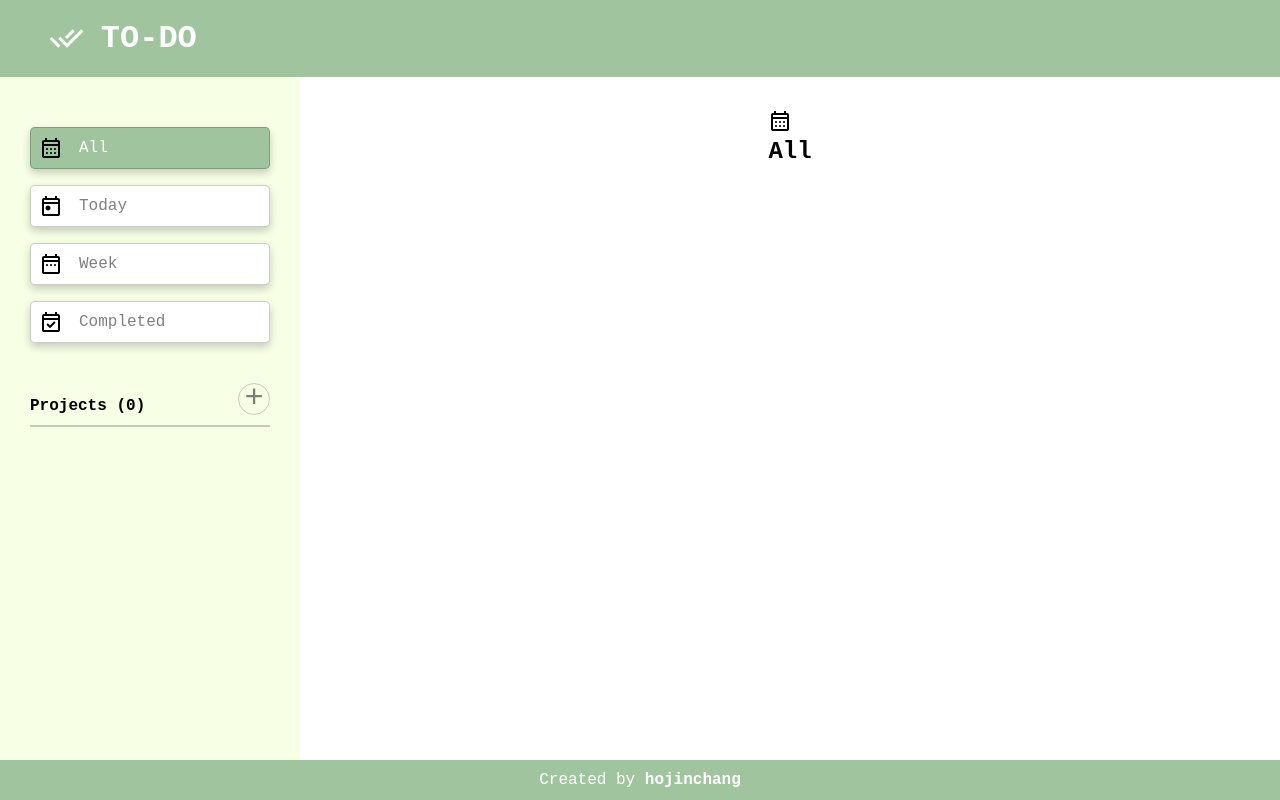
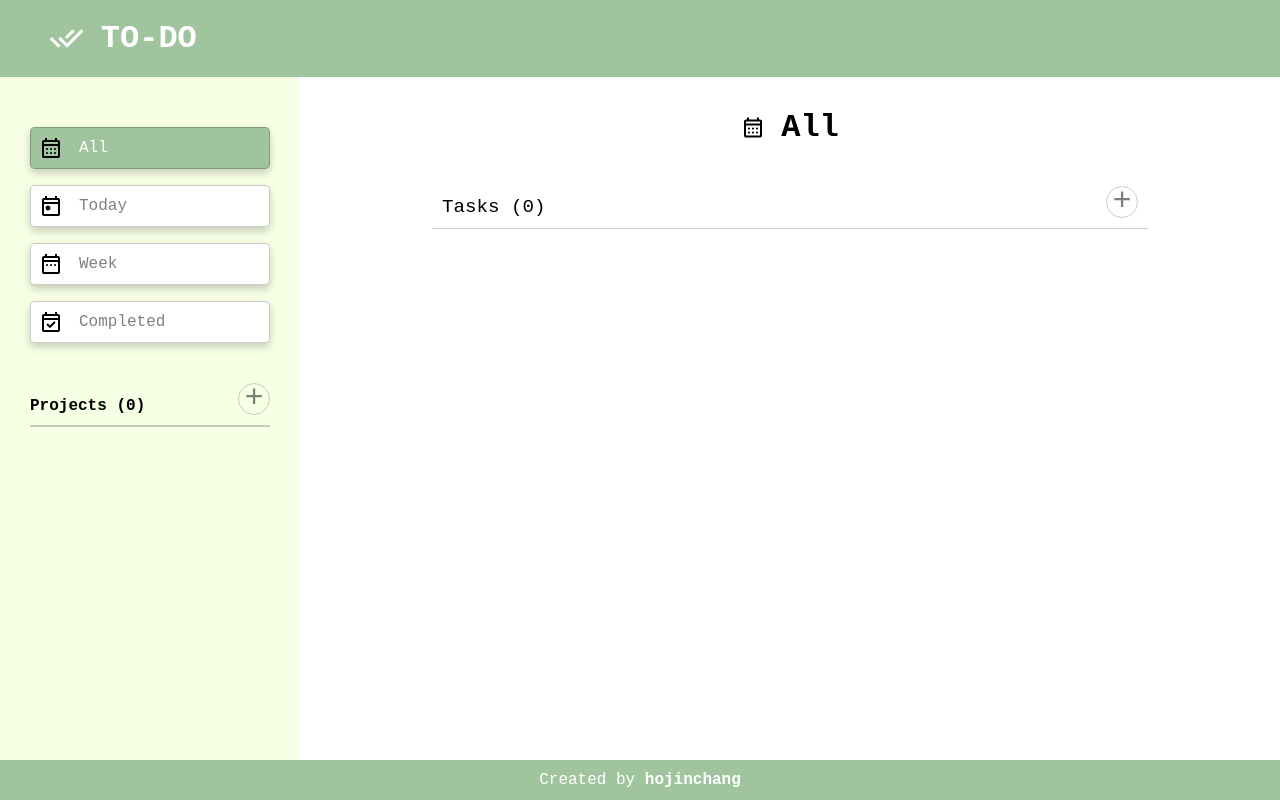
Before and after one commit to hojinchang/todo-list, a website built with webpack: page src/index.html in a window 1280 px wide. Both pictures are taken after a click on the element "All". Built offline with nearby package versions, Linux system fonts and the light colour scheme; a web font is replaced by a local one.

Commit message:
Add task content headers

```diff
--- a/src/createDom.js
+++ b/src/createDom.js
@@ -42,14 +42,39 @@ const dom = (() => {
     // Create main
     const createMain = (projectName) => {
         const headerContainer = document.createElement("div");
+        headerContainer.classList.add("tasks-header-container");
         const headerIcon = document.querySelector(`img[data-sidebar-icon="${projectName}"]`).cloneNode(true);
-        const headerText = document.createElement("h2");
+        const headerText = document.createElement("h1");
         headerText.textContent = projectName;
-
         headerContainer.appendChild(headerIcon);
         headerContainer.appendChild(headerText);
 
-        return headerContainer;
+        const tasksContainer = document.createElement("div");
+        tasksContainer.classList.add("tasks-container");
+        const tasksHeader = document.createElement("div");
+        tasksHeader .classList.add("tasks-header");
+        const tasksCount = document.createElement("span");
+        tasksCount.classList.add("tasks-count");
+        tasksCount.textContent = "0";
+        const tasksText = document.createElement("p");
+        tasksText.textContent = "Tasks (";
+        tasksText.appendChild(tasksCount);
+        tasksText.textContent += ")";
+
+        const createTaskBtn = document.createElement("button");
+        createTaskBtn.classList.add("create-button");
+        createTaskBtn.classList.add("create-task-button");
+        createTaskBtn.classList.add("button-hover");
+        createTaskBtn.dataset.tooltip = "Create New Task";
+        createTaskBtn.textContent = "+";
+
+        tasksHeader.appendChild(tasksText);
+        tasksHeader.appendChild(createTaskBtn);
+
+        tasksContainer.appendChild(headerContainer);
+        tasksContainer.appendChild(tasksHeader);
+
+        return {headerContainer, tasksContainer};
     }
 
     return {createSidebarProject, createMain};
--- a/src/displayController.js
+++ b/src/displayController.js
@@ -17,7 +17,11 @@ const displayController = (() => {
     const _openProject = (e) => {
         const project = e.target.closest(".button");
         const projectName = project.dataset.sidebarFilter;
-        mainContent.appendChild(dom.createMain(projectName));
+
+        const { headerContainer, tasksContainer } = dom.createMain(projectName);
+
+        mainContent.appendChild(headerContainer);
+        mainContent.appendChild(tasksContainer);
     }
 
     const _clearProject = () => mainContent.textContent = "";
@@ -66,8 +70,7 @@ const displayController = (() => {
 
             const formData = new FormData(newProjectForm);
             const projectTitle = formData.get("title");
-            // Create project DOM element
-            const project =  dom.createSidebarProject(projectTitle);
+            const project =  dom.createSidebarProject(projectTitle);   // Create project DOM element
 
             project.addEventListener("click", (e) => {
                 _highlightActiveBtn(e);
--- a/src/index.html
+++ b/src/index.html
@@ -38,7 +38,7 @@
                 <div class="sidebar-projects">
                     <div class="sidebar-projects-header">
                         <h4>Projects (<span class="projects-count">0</span>)</h4>
-                        <button class="create-project-button  button-hover" data-tooltip="Create New Project">+</button>
+                        <button class="create-button create-project-button button-hover" data-tooltip="Create New Project">+</button>
                     </div>
 
                     <!-- Project Elements are dynamically added through JavaScript -->
--- a/src/style.css
+++ b/src/style.css
@@ -11,11 +11,12 @@
     --green-3: #E1ECC8;
     --green-4: #F7FFE5;
     --faded-text: rgba(0, 0, 0, 0.5);
-    --faded-border: rgba(0, 0, 0, 0.2);
+    --faded-border: 1px solid rgba(0, 0, 0, 0.2);
     --box-shadow: 0px 4px 8px rgba(0, 0, 0, 0.2);
     --border-radius: 0.3rem;
     --modal-form-padding: 20px;
     --sidebar-width: 300px;
+    --icon-text-gap: 1rem;
 }
 
 /* Body */
@@ -67,11 +68,11 @@ header > img {
     display: flex;
     align-items: center;
     background: white;
-    gap: 1rem;
+    gap: var(--icon-text-gap);
     font-size: 1rem;
     color: var(--faded-text);
     padding: 0.5rem;
-    border: 1px solid var(--faded-border);
+    border: var(--faded-border);
     border-radius: var(--border-radius);
     box-shadow: var(--box-shadow);
 }
@@ -98,14 +99,14 @@ header > img {
     color: white;
 }
 
-.create-project-button {
+.create-button {
     cursor: pointer;
     display: flex;
     justify-content: center;
     align-items: center;
     background: none;
     border-radius: 50%;
-    border: 1px solid var(--faded-border);
+    border: var(--faded-border);
     color: var(--faded-text);
     font-size: 2rem;
     width: 2rem;
@@ -114,7 +115,7 @@ header > img {
     position: relative;
 }
 
-.create-project-button[data-tooltip]:hover::before {
+.create-button[data-tooltip]:hover::before {
     content: attr(data-tooltip);
     position: absolute;
     background-color: rgba(0, 0, 0, 0.4);
@@ -128,7 +129,7 @@ header > img {
     opacity: 0;
 }
 
-.create-project-button[data-tooltip]:hover::before {
+.create-button[data-tooltip]:hover::before {
     opacity: 1;
 }
 
@@ -137,7 +138,7 @@ header > img {
     flex-direction: column;
     gap: 1rem;
     margin-top: 30px;
-    border-bottom: 1px solid var(--faded-border);
+    border-bottom: var(--faded-border);
 }
 
 .sidebar-projects-header {
@@ -145,7 +146,7 @@ header > img {
     justify-content: space-between;
     align-items: flex-end;
     padding: 10px 0;
-    border-bottom: 1px solid var(--faded-border);
+    border-bottom: var(--faded-border);
 }
 
 .edit-project {
@@ -240,8 +241,28 @@ header > img {
 
 /* Main Content */
 #main-content {
-    margin: 0 auto;
+    flex: 1;
     padding: 2rem;
+}
+
+.tasks-header-container {
+    display: flex;
+    justify-content: center;
+    gap: var(--icon-text-gap);
+}
+
+.tasks-container {
+    padding: 30px 100px;
+    min-width: 700px;
+}
+
+.tasks-header {
+    display: flex;
+    justify-content: space-between;
+    align-items: flex-end;
+    padding: 10px;
+    font-size: 1.2rem;
+    border-bottom: var(--faded-border);;
 }
 
 
```
